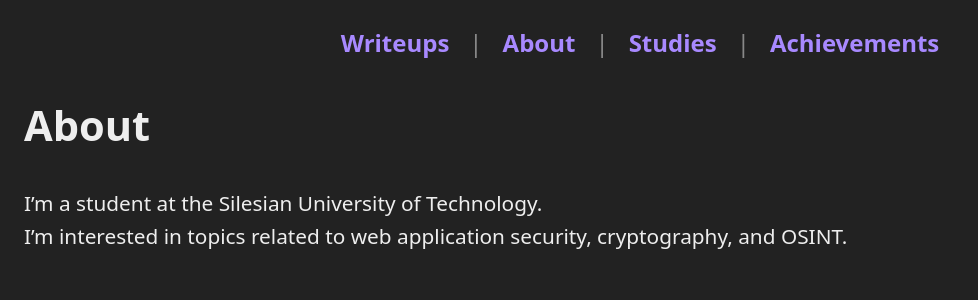
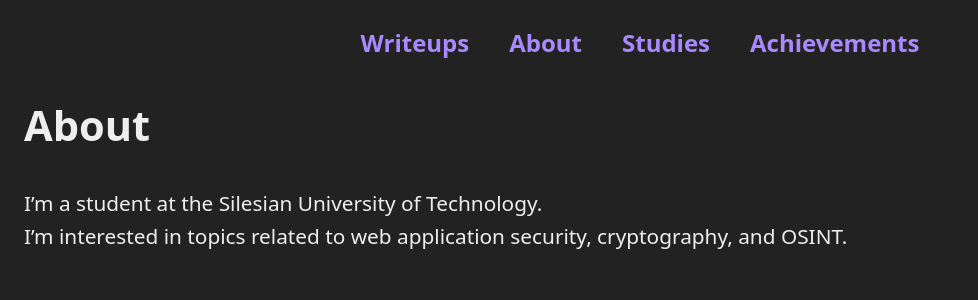
Before and after one commit to mrb3d1/mrb3d1.github.io, a Jekyll site: the page built from index.md, in a window 1280 px wide. Shown: the top 300 px of the page, without its empty margins (0-978 px from the left). Built offline with Jekyll 4.4.1, drawn with Linux system fonts in a browser that asks for light colours.

Commit message:
Update index.md

```diff
--- a/index.md
+++ b/index.md
@@ -5,15 +5,15 @@ layout: default
 
 <link rel="stylesheet" href="/assets/style.css">
 
-<nav class="nav-menu">
-  <a href="/writeups/">Writeups</a>
-  <span class="separator">|</span>
-  <a href="/">About</a>
-  <span class="separator">|</span>
-  <a href="/studies/">Studies</a>
-  <span class="separator">|</span>
-  <a href="/achievements/">Achievements</a>
-</nav>
+<div class="nav-menu">
+  <div class="nav-item"><a href="/writeups/">Writeups</a></div>
+  <div class="separator"></div>
+  <div class="nav-item"><a href="/">About</a></div>
+  <div class="separator"></div>
+  <div class="nav-item"><a href="/studies/">Studies</a></div>
+  <div class="separator"></div>
+  <div class="nav-item"><a href="/achievements/">Achievements</a></div>
+</div>
 
 # About
 
```
